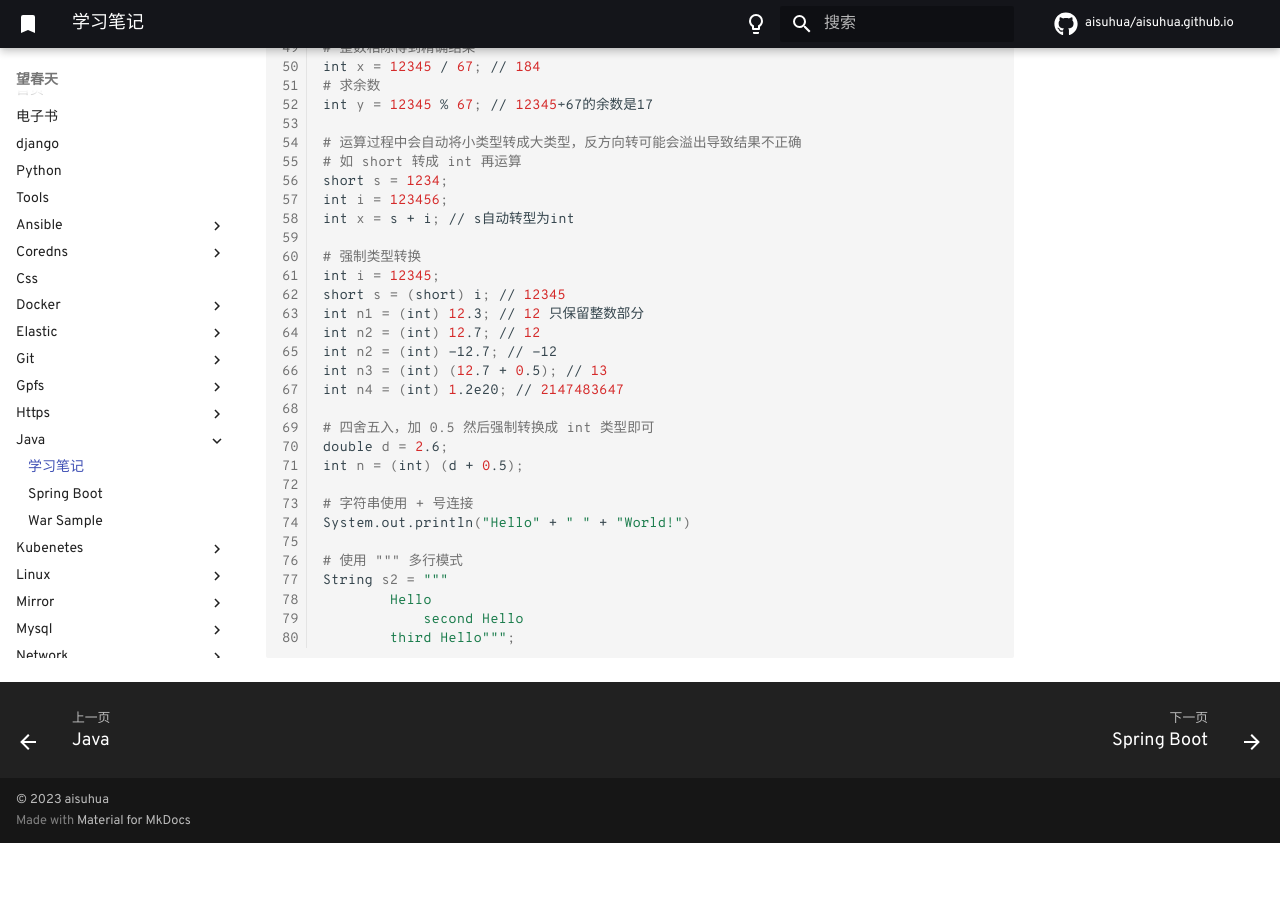
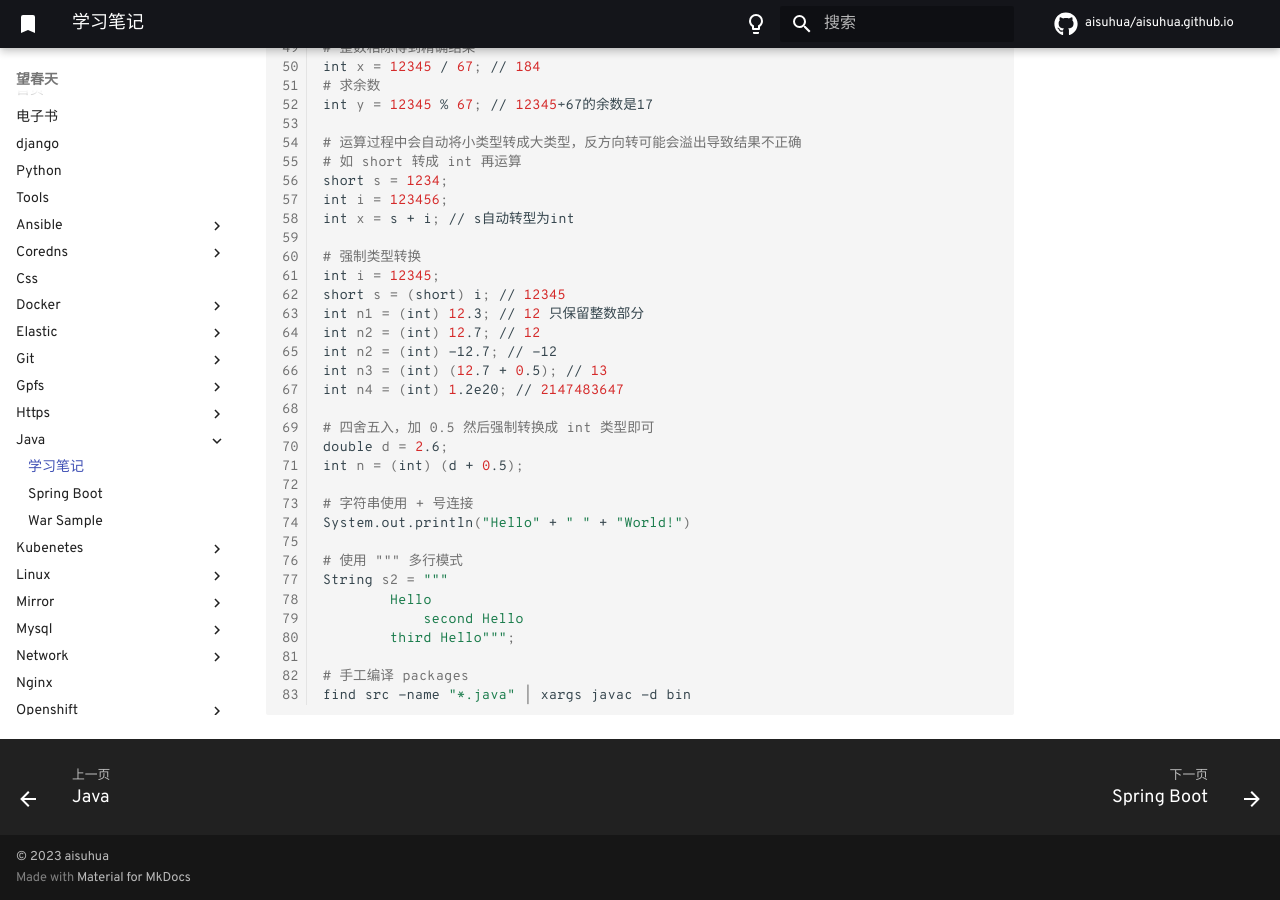
Before and after one commit to aisuhua/aisuhua.github.io, an MkDocs documentation site: the page built from docs/java/notes.md, in a window 1280 px wide and 900 px high, scrolled down 1065 px. Built offline with MkDocs 1.6.1 and Material for MkDocs 9.7.7, drawn with Linux system fonts in a browser that asks for light colours; comment, search, counter and statistics services are not loaded; before the commit the page ends 1908 px from its top, so only the background shows below that.

Commit message:
index.md

````diff
--- a/docs/java/notes.md
+++ b/docs/java/notes.md
@@ -81,4 +81,7 @@
         Hello
             second Hello
         third Hello""";
+
+# 手工编译 packages
+find src -name "*.java" | xargs javac -d bin
 ```
````
